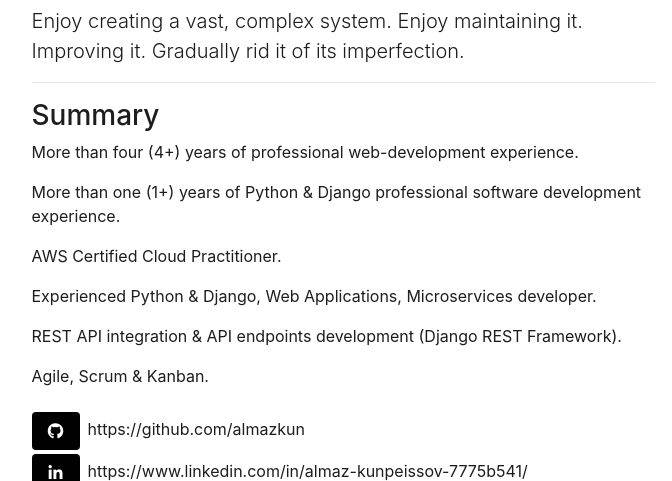
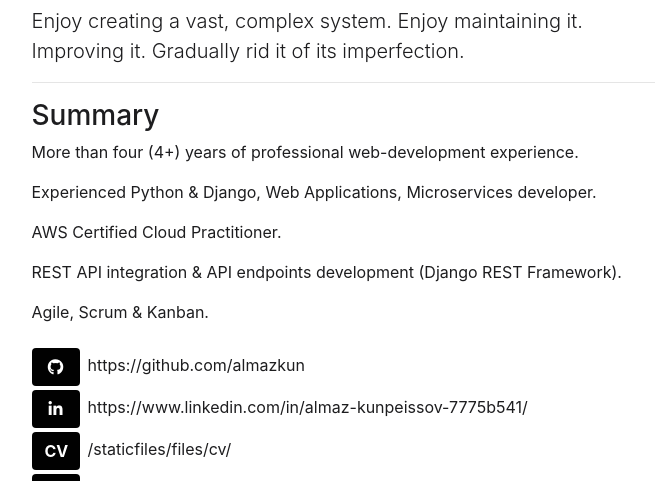
Before and after one commit to almazkun/akundotdev, a Django app: template templates/users/about.html in a window 1280 px wide. Shown: the part 199-680 px from the top of the page, without its empty margins (297-969 px from the left). Run offline with Django 3.2, Linux system fonts and the light colour scheme; the template is opened without the code that fills it: values that come from a table or form of the project are taken from there, others are empty; data comes from the database, SQL or seed files in the repository; parts of the project's set-up code (start-up, migrations or seed data) failed here and were passed over; some libraries are stand-ins or nearby versions.

Commit message:
template

```diff
--- a/templates/users/about.html
+++ b/templates/users/about.html
@@ -11,9 +11,8 @@
                 <hr>
                 <h3>Summary</h3>
                 <p>More than four (4+) years of professional web-development experience.</p>
-                <p>More than one (1+) years of Python & Django professional software development experience.</p>
+                <p>Experienced Python & Django, Web Applications, Microservices developer.</p>
                 <p>AWS Certified Cloud Practitioner.</p>
-                <p>Experienced Python & Django, Web Applications, Microservices developer.</p>
                 <p>REST API integration & API endpoints development (Django REST Framework).</p>
                 <p>Agile, Scrum & Kanban.</p>
                 <div class="my-4">
```
Also changed, not shown: README.MD.
